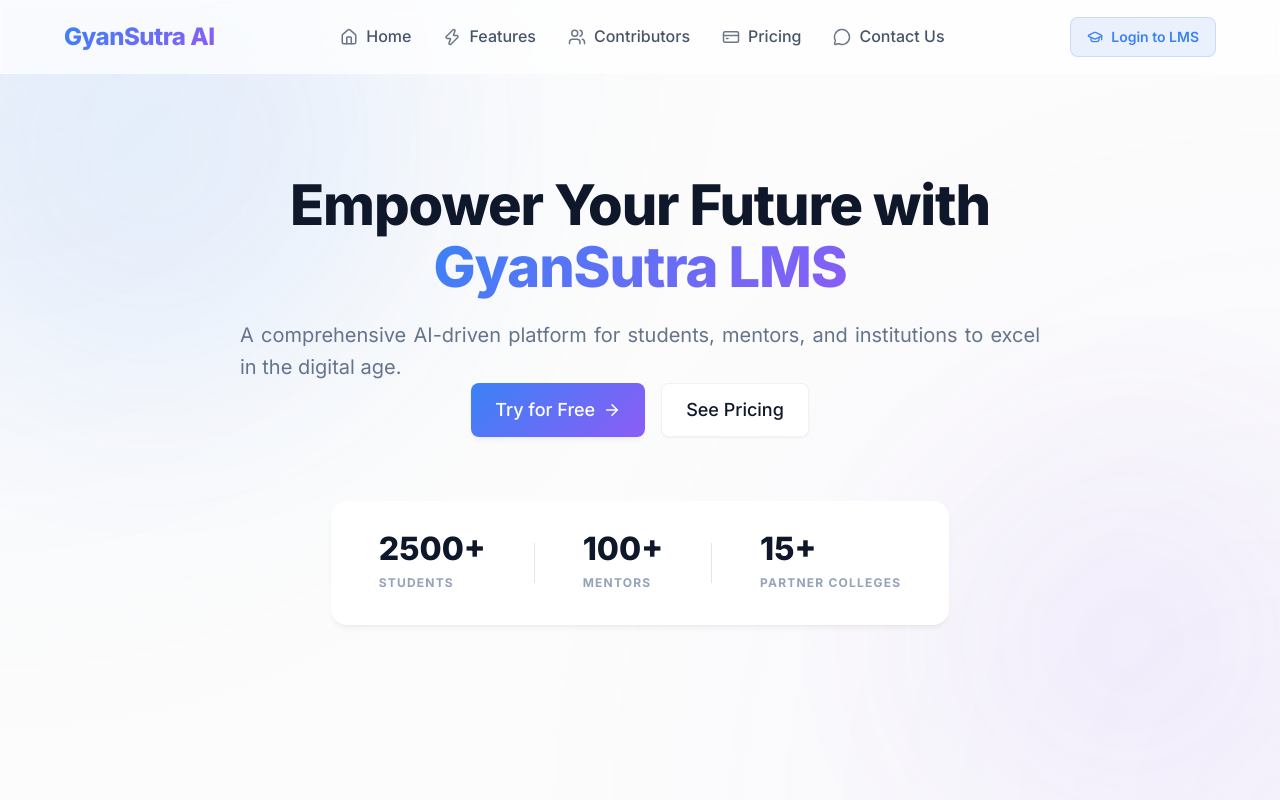
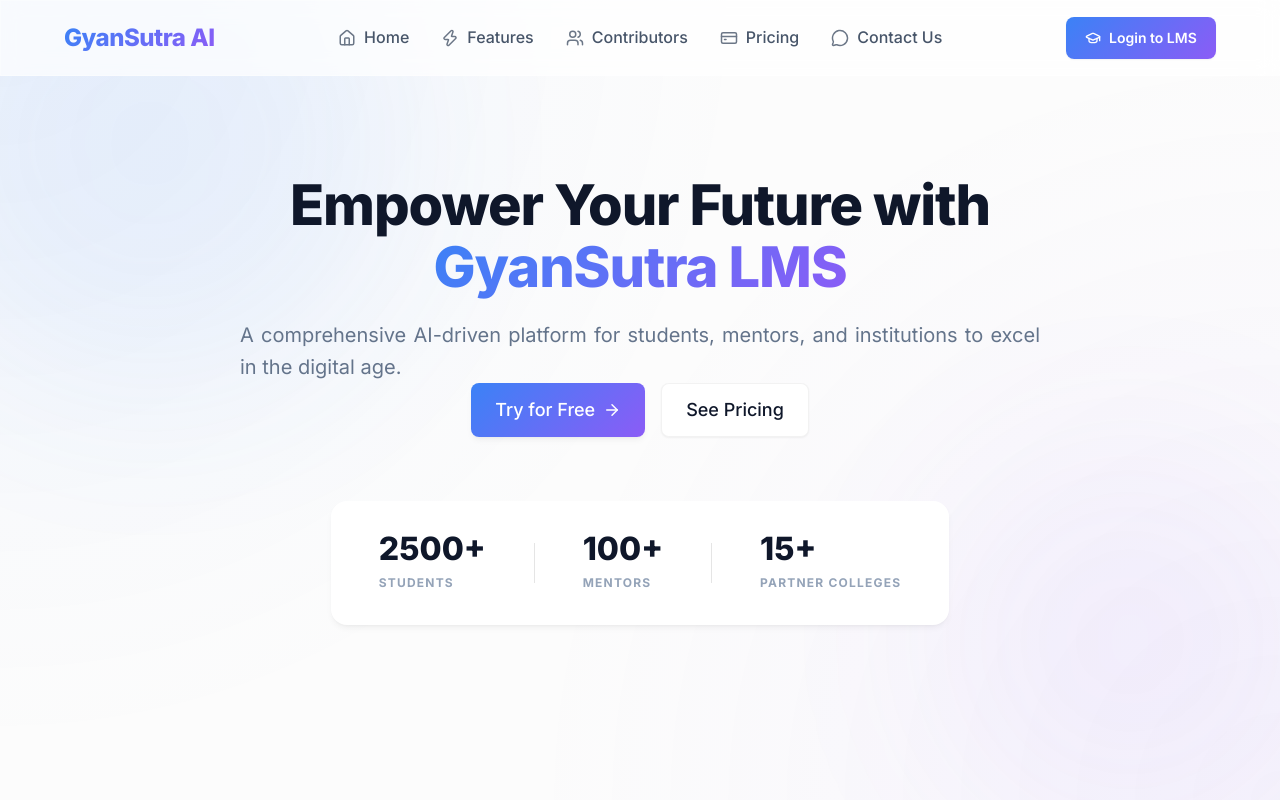
Before and after one commit to Sakshamwane/GyansutraAi, a React (Vite) app: page / in a window 1280 px wide. Shown: the top 800 px of the page. Built offline with nearby package versions, Linux system fonts and the light colour scheme; no server answers.

Commit message:
UI: Match LMS login button color with primary CTA

```diff
--- a/src/components/Navbar.css
+++ b/src/components/Navbar.css
@@ -99,21 +99,20 @@
 .lms-login-btn {
   display: inline-flex;
   align-items: center;
-  padding: 0.5rem 1rem;
+  padding: 0.6rem 1.2rem;
   border-radius: var(--radius-md);
-  background: rgba(59, 130, 246, 0.1);
-  color: var(--accent-blue);
+  background: linear-gradient(135deg, var(--accent-blue), var(--accent-purple));
+  color: white;
   font-weight: 600;
   font-size: 0.875rem;
   transition: all 0.2s ease;
-  border: 1px solid rgba(59, 130, 246, 0.2);
+  box-shadow: var(--shadow-sm);
 }
 
 .lms-login-btn:hover {
-  background: var(--accent-blue);
+  transform: translateY(-2px);
+  box-shadow: var(--shadow-md), var(--shadow-glow);
   color: white;
-  transform: translateY(-1px);
-  box-shadow: var(--shadow-glow);
 }
 
 .desktop-only {
```
